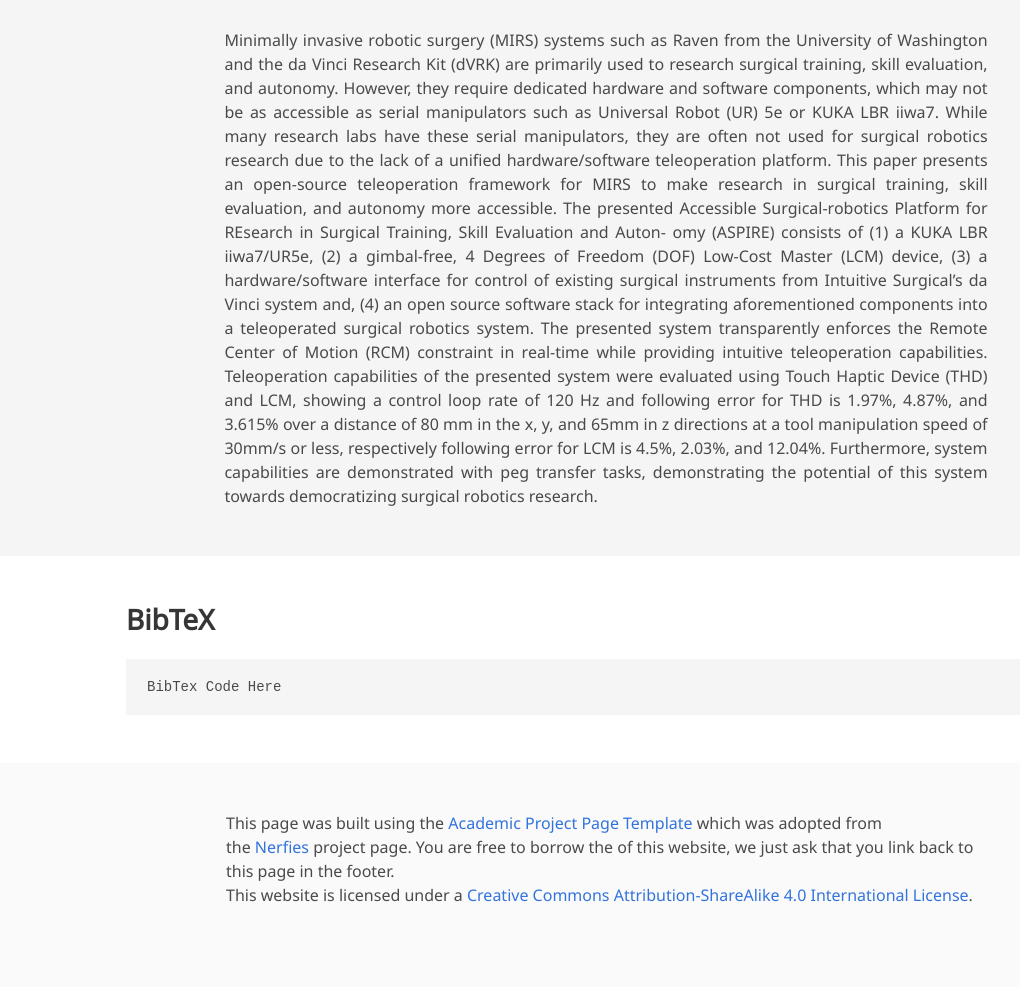
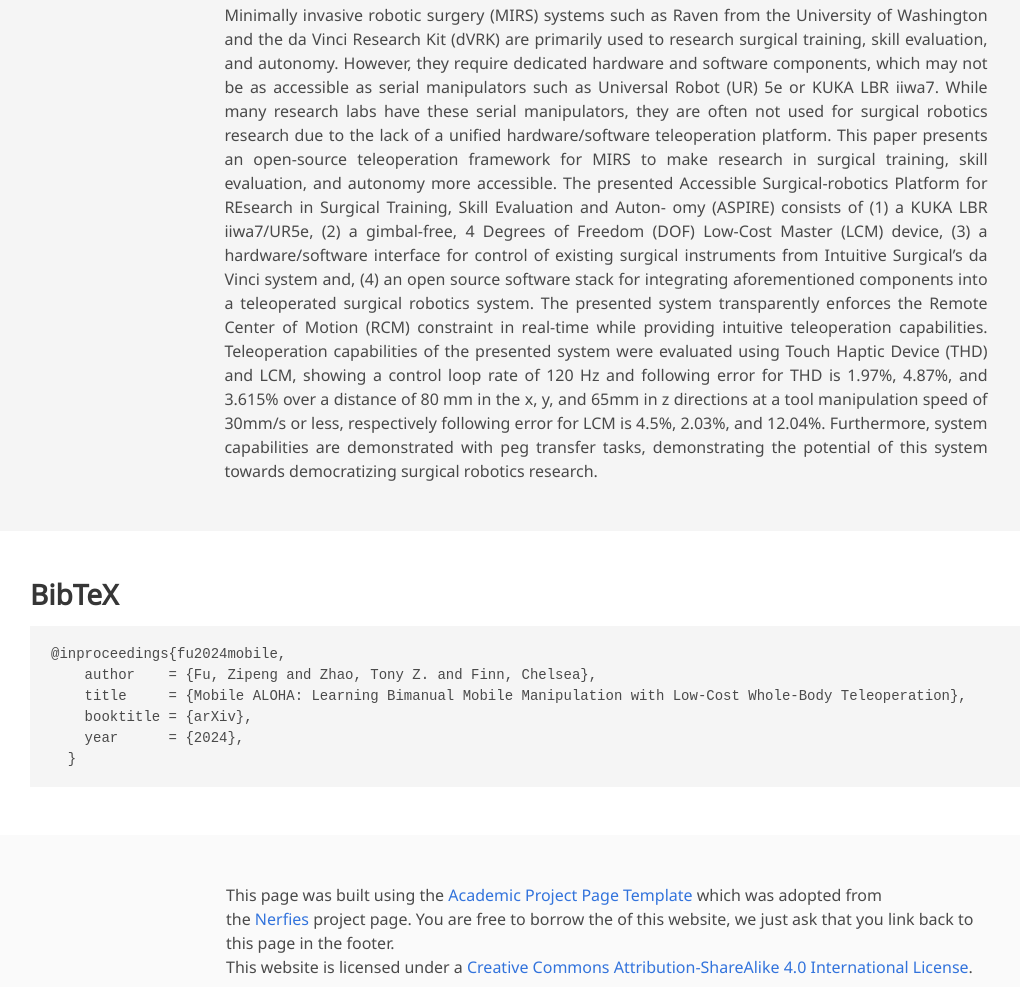
Before and after one commit to Sanjay-j-p/Sanjay-j-p.github.io, a plain HTML site: page index.html in a window 1280 px wide. Shown: the part 807-1794 px from the top of the page, without its empty margins (34-1054 px from the left). Drawn offline with nearby package versions, Linux system fonts and the light colour scheme; some icons are missing; a web font is replaced by a local one.

Commit message:
Update index.html

```diff
--- a/index.html
+++ b/index.html
@@ -136,7 +136,7 @@
         type="video/mp4">
       </video>
       <h2 class="subtitle has-text-centered">
-        VIDEO
+
       </h2>
     </div>
   </div>
@@ -163,12 +163,17 @@
 
 
 <!--BibTex citation -->
-  <section class="section" id="BibTeX">
-    <div class="container is-max-desktop content">
-      <h2 class="title">BibTeX</h2>
-      <pre><code>BibTex Code Here</code></pre>
+<section class="section" id="BibTeX">
+    <div class="container content">
+      <h2 class="titile">BibTeX</h2>
+      <pre><code>@inproceedings{fu2024mobile,
+    author    = {Fu, Zipeng and Zhao, Tony Z. and Finn, Chelsea},
+    title     = {Mobile ALOHA: Learning Bimanual Mobile Manipulation with Low-Cost Whole-Body Teleoperation},
+    booktitle = {arXiv},
+    year      = {2024},
+  }</code></pre>
     </div>
-</section>
+  </section>
 <!--End BibTex citation -->
 
 
```
